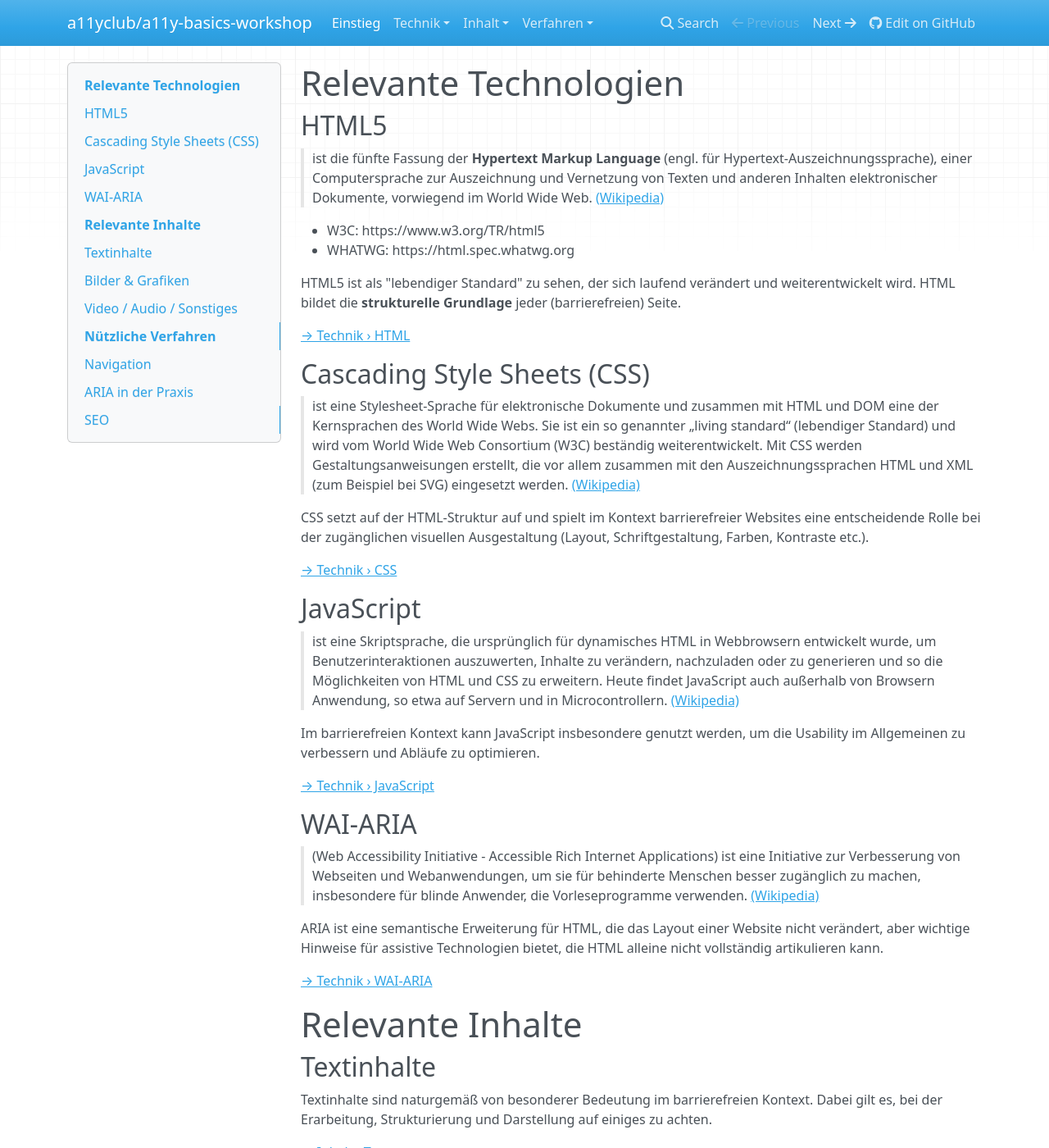
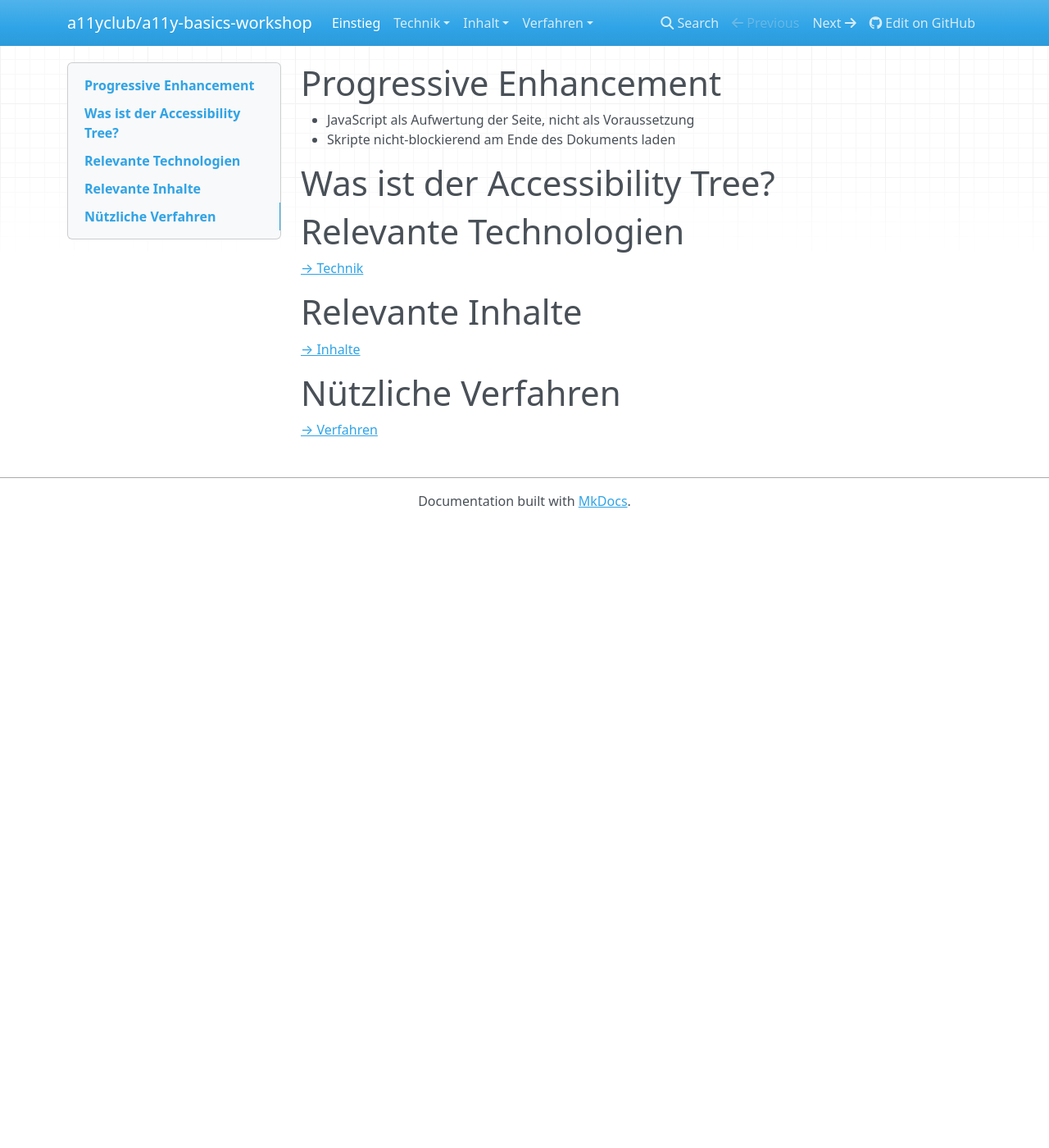
Before and after one commit to a11yclub/a11y-basics-workshop, an MkDocs documentation site: the page built from doc/index.md, in a window 1280 px wide and 1400 px high. Shown: the whole window at 82% size. Built offline with MkDocs 1.6.1, drawn with Linux system fonts in a browser that asks for light colours; nearby versions of some CDN libraries; old or Windows-style settings are respelled for this version of MkDocs; some of the changed text lies outside the part shown.

Commit message:
Inserted raw content

```diff
--- a/doc/index.md
+++ b/doc/index.md
@@ -1,76 +1,18 @@
+# Progressive Enhancement
+
+* JavaScript als Aufwertung der Seite, nicht als Voraussetzung
+* Skripte nicht-blockierend am Ende des Dokuments laden
+
+# Was ist der Accessibility Tree?
+
 # Relevante Technologien
 
-## HTML5
-
-> ist die fünfte Fassung der **Hypertext Markup Language** (engl. für Hypertext-Auszeichnungssprache), einer Computersprache zur Auszeichnung und Vernetzung von Texten und anderen Inhalten elektronischer Dokumente, vorwiegend im World Wide Web. [(Wikipedia)](https://de.wikipedia.org/wiki/HTML5)
-
-* W3C: https://www.w3.org/TR/html5
-* WHATWG: https://html.spec.whatwg.org
-
-HTML5 ist als "lebendiger Standard" zu sehen, der sich laufend verändert und weiterentwickelt wird. HTML bildet die **strukturelle Grundlage** jeder (barrierefreien) Seite.
-
-[→ Technik › HTML](tech/html.md)
-
-## Cascading Style Sheets (CSS)
-
-> ist eine Stylesheet-Sprache für elektronische Dokumente und zusammen mit HTML und DOM eine der Kernsprachen des World Wide Webs. Sie ist ein so genannter „living standard“ (lebendiger Standard) und wird vom World Wide Web Consortium (W3C) beständig weiterentwickelt. Mit CSS werden Gestaltungsanweisungen erstellt, die vor allem zusammen mit den Auszeichnungssprachen HTML und XML (zum Beispiel bei SVG) eingesetzt werden. [(Wikipedia)](https://de.wikipedia.org/wiki/Cascading_Style_Sheets)
-
-CSS setzt auf der HTML-Struktur auf und spielt im Kontext barrierefreier Websites eine entscheidende Rolle bei der zugänglichen visuellen Ausgestaltung (Layout, Schriftgestaltung, Farben, Kontraste etc.).
-
-[→ Technik › CSS](tech/html.md)
-
-## JavaScript
-
-> ist eine Skriptsprache, die ursprünglich für dynamisches HTML in Webbrowsern entwickelt wurde, um Benutzerinteraktionen auszuwerten, Inhalte zu verändern, nachzuladen oder zu generieren und so die Möglichkeiten von HTML und CSS zu erweitern. Heute findet JavaScript auch außerhalb von Browsern Anwendung, so etwa auf Servern und in Microcontrollern. [(Wikipedia)](https://de.wikipedia.org/wiki/JavaScript)
-
-Im barrierefreien Kontext kann JavaScript insbesondere genutzt werden, um die Usability im Allgemeinen zu verbessern und Abläufe zu optimieren.
-
-[→ Technik › JavaScript](tech/javascript.md)
-
-## WAI-ARIA
-
-> (Web Accessibility Initiative - Accessible Rich Internet Applications) ist eine Initiative zur Verbesserung von Webseiten und Webanwendungen, um sie für behinderte Menschen besser zugänglich zu machen, insbesondere für blinde Anwender, die Vorleseprogramme verwenden. [(Wikipedia)](https://de.wikipedia.org/wiki/Accessible_Rich_Internet_Applications)
-
-ARIA ist eine semantische Erweiterung für HTML, die das Layout einer Website nicht verändert, aber wichtige Hinweise für assistive Technologien bietet, die HTML alleine nicht vollständig artikulieren kann.
-
-[→ Technik › WAI-ARIA](tech/wai-aria.md)
+[→ Technik](tech.md)
 
 # Relevante Inhalte
 
-## Textinhalte
-
-Textinhalte sind naturgemäß von besonderer Bedeutung im barrierefreien Kontext. Dabei gilt es, bei der Erarbeitung, Strukturierung und Darstellung auf einiges zu achten.
-
-[→ Inhalt › Text](content/text.md)
-
-## Bilder & Grafiken
-
-Bilder sind mit Abstand für den größten Teil des Internet-Traffics verantwortlich und insbesondere relevant, wenn es um alternative Aufbereitungen geht.
-
-[→ Inhalt › Bilder](content/images.md)
-
-## Video / Audio / Sonstiges
-
-Die Einbindung von Medien wie Videos und Sounds stellt häufig eine besondere Herausforderung dar, wenn sie barrierefrei sein soll.
-
-[→ Inhalt › Video / Audio](content/video-audio.md)
+[→ Inhalte](content.md)
 
 # Nützliche Verfahren
 
-## Navigation
-
-Es haben sich verschiedene Verfahrensweise bei Navigationselementen etabliert, welche die gute Bedienbarkeit einer Website optimal unterstützen.
-
-[→ Verfahren › Navigation](patterns/navigation.md)
-
-## ARIA in der Praxis
-
-ARIA bietet viele Funktionalitäten, die auch jenseits einer barrierefreien Umsetzung von Nutzen sein können.
-
-[→ Verfahren › WAI-ARIA](patterns/wai-aria.md)
-
-## SEO
-
-Barrierefreie Websites haben bereits von Haus aus ein gewisses Maß an Suchmaschinenoptimierung (SEO) in sich. Trotzdem gibt es zusätzliche Techniken, um die Darstellung auf Suchmaschinenergebnisseiten (SERPS) zu optimieren.
-
-[→ Verfahren › SEO](patterns/seo.md)
+[→ Verfahren](patterns.md)
--- a/mkdocs.yml
+++ b/mkdocs.yml
@@ -6,17 +6,29 @@ docs_dir: doc
 pages:
 - Einstieg: 'index.md'
 - Technik:
+  - Grundlagen: 'tech.md'
   - HTML:
     - Grundlagen: 'tech/html.md'
     - Dokument: 'tech/html/document.md'
+    - Schriften: 'tech/html/fonts.md'
+    - Elemente:
+      - Struktur: 'tech/html/elements/sectioning.md'
+      - Überschriften: 'tech/html/elements/headings.md'
+      - Bilder: 'tech/html/elements/images.md'
+      - Listen: 'tech/html/elements/lists.md'
+      - Links: 'tech/html/elements/links.md'
+      - Buttons: 'tech/html/elements/buttons.md'
+      - Formulare: 'tech/html/elements/forms.md'
   - CSS: 'tech/css.md'
   - JavaScript: 'tech/javascript.md'
   - WAI-ARIA: 'tech/wai-aria.md'
 - Inhalt:
+  - Grundlagen: 'content.md'
   - Text: 'content/text.md'
   - Bilder: 'content/images.md'
   - Video / Audio: 'content/video-audio.md'
 - Verfahren:
+  - Grundlagen: 'patterns.md'
   - Navigation: 'patterns/navigation.md'
   - WAI / ARIA: 'patterns/wai-aria.md'
   - SERPS: 'patterns/seo.md'
```
Also changed, not shown: doc/content.md (added, +17 -0 lines), doc/content/text.md (+30 -0 lines), doc/patterns.md (added, +17 -0 lines), doc/patterns/navigation.md (+9 -0 lines), doc/patterns/seo.md (+12 -0 lines), doc/tech.md (added, +34 -0 lines), doc/tech/css.md (+11 -0 lines), doc/tech/html.md (+3 -0 lines), doc/tech/html/document.md (+29 -0 lines), doc/tech/html/elements/buttons.md (added, +39 -0 lines), doc/tech/html/elements/forms.md (added, +13 -0 lines), doc/tech/html/elements/headings.md (added, +18 -0 lines), doc/tech/html/elements/images.md (added, +6 -0 lines), doc/tech/html/elements/links.md (added, +13 -0 lines), 4 more files.
